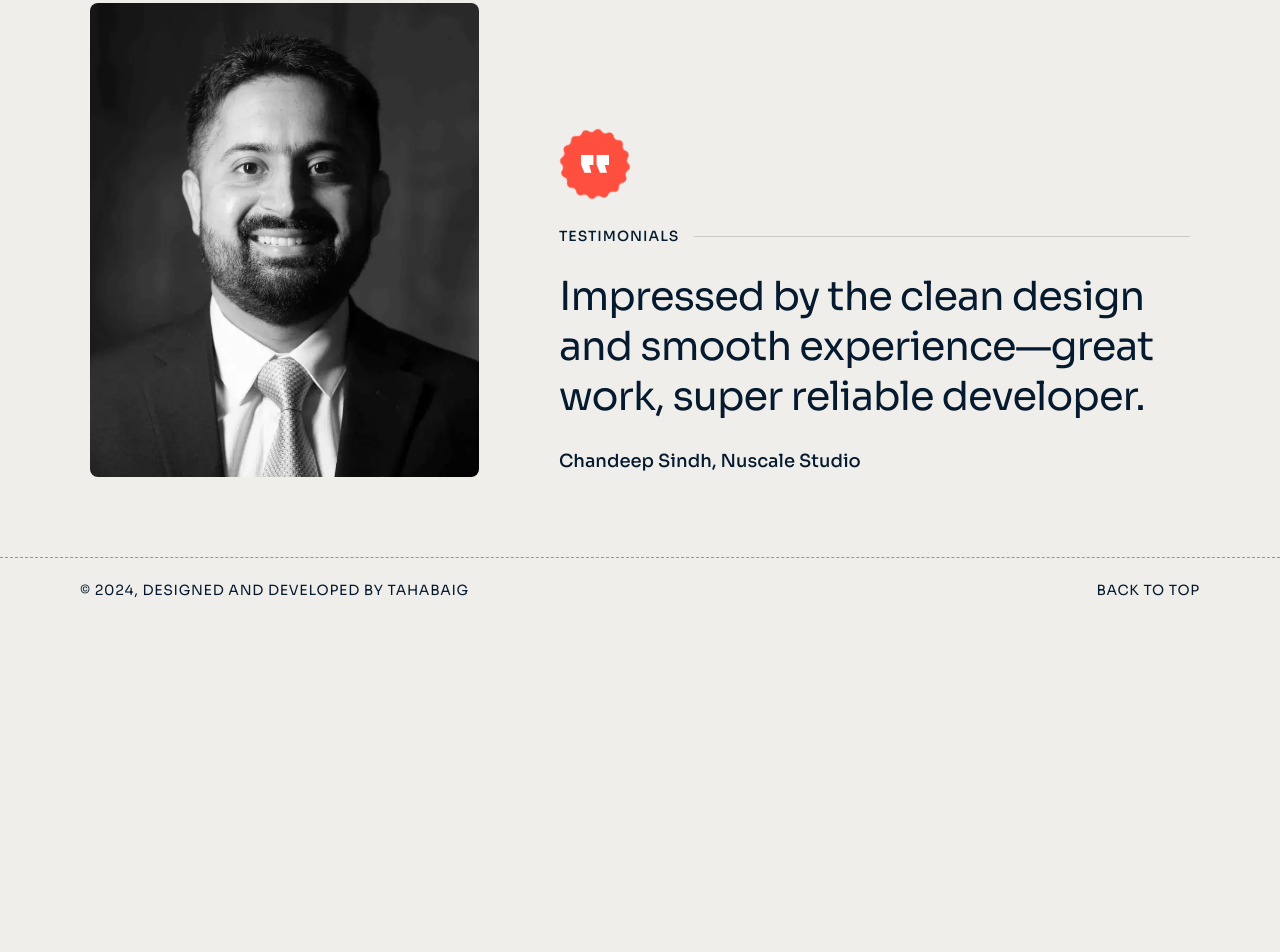
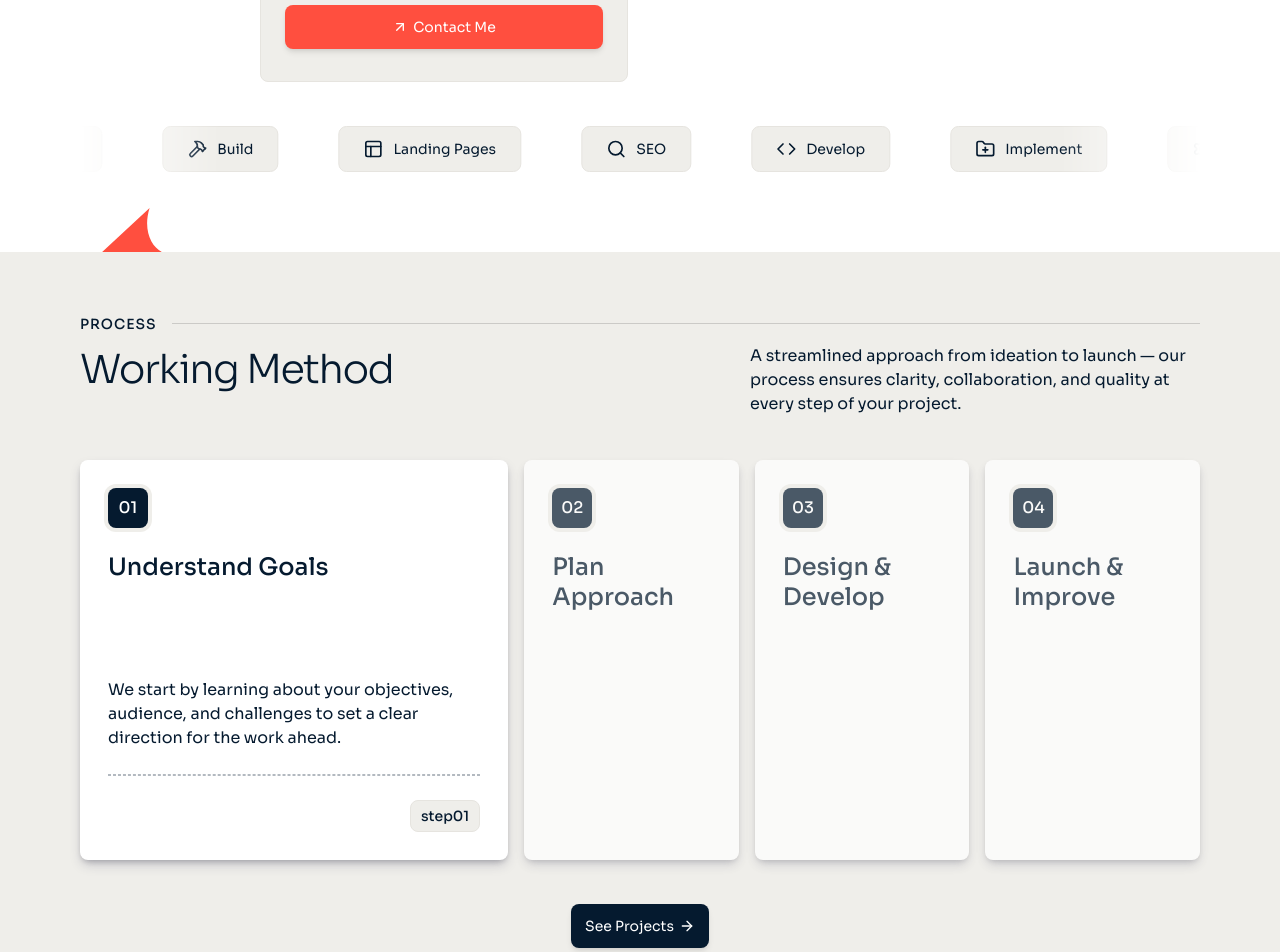
Before and after one commit to tahabaigdev/dev-portfolio, a React (Vite) app: page / in a window 1280 px wide. Shown: the part 4200-5152 px from the top of the page. Before the commit the page ends 4822 px from the top, so only its background shows below. Built offline with nearby package versions, Linux system fonts and the light colour scheme.

Commit message:
project changes updated

```diff
--- a/src/components/section/ComparisionSection.tsx
+++ b/src/components/section/ComparisionSection.tsx
@@ -5,6 +5,7 @@ import SectionTitle from "../ui/SectionTitle";
 import { Button } from "../ui/button";
 
 import InfiniteMarquee from "../ui/InfiniteMarquee";
+import { useLenisScroll } from "@/hooks/useLenis";
 
 const features = [
   "Custom, high-performance websites",
@@ -26,6 +27,20 @@ const drawbacks = [
 ];
 
 const ComparisionSection = () => {
+  const lenisRef = useLenisScroll();
+
+  const handleNavClick = (e: React.MouseEvent, link: string) => {
+    e.preventDefault();
+
+    const target = document.querySelector(link) as HTMLElement | null;
+    if (target && lenisRef.current) {
+      lenisRef.current.scrollTo(target, { offset: -50 });
+
+      // ✅ Update URL without reloading
+      window.history.pushState(null, "", link);
+    }
+  };
+
   return (
     <section className="relative overflow-hidden bg-white py-[8rem]">
       <div className="absolute top-[-.2rem] right-[10rem]">
@@ -77,7 +92,11 @@ const ComparisionSection = () => {
             </ul>
 
             <div className="w-full">
-              <Button asChild className="w-full">
+              <Button
+                onClick={(e) => handleNavClick(e, "#contact")}
+                asChild
+                className="w-full"
+              >
                 <a href="#contact">
                   <ArrowRight className="size-[1.6rem] -rotate-45 transition-all duration-200 group-hover:rotate-0" />
                   <span>Contact Me</span>
--- a/src/components/section/ProcessSection.tsx
+++ b/src/components/section/ProcessSection.tsx
@@ -5,6 +5,7 @@ import { Button } from "../ui/button";
 import { ArrowRight } from "lucide-react";
 import clsx from "clsx";
 import { useState } from "react";
+import { useLenisScroll } from "@/hooks/useLenis";
 
 const processItems = [
   {
@@ -31,6 +32,20 @@ const processItems = [
 
 const ProcessSection = () => {
   const [hoveredIndex, setHoveredIndex] = useState<number | null>(null);
+
+  const lenisRef = useLenisScroll();
+
+  const handleNavClick = (e: React.MouseEvent, link: string) => {
+    e.preventDefault();
+
+    const target = document.querySelector(link) as HTMLElement | null;
+    if (target && lenisRef.current) {
+      lenisRef.current.scrollTo(target, { offset: -50 });
+
+      // ✅ Update URL without reloading
+      window.history.pushState(null, "", link);
+    }
+  };
 
   return (
     <section className="py-[6rem]">
@@ -80,7 +95,7 @@ const ProcessSection = () => {
 
                 <div
                   className={clsx(
-                    "flex min-w-full flex-col gap-[2.4rem] transition-all duration-500 lg:min-w-[30rem] xl:min-w-[43.2rem]",
+                    "flex min-w-full flex-col gap-[2.4rem] transition-all duration-500 lg:min-w-[30rem] xl:min-w-[35rem]",
                     isOpen ? "opacity-100" : "opacity-0",
                   )}
                 >
@@ -103,14 +118,11 @@ const ProcessSection = () => {
         </div>
 
         <div className="flex justify-center gap-[1.6rem]">
-          <Button asChild>
-            <a href="#contact">
-              <ArrowRight className="size-[1.6rem] -rotate-45 transition-all duration-200 group-hover:rotate-0" />
-              <span>Contact Me</span>
-            </a>
-          </Button>
-
-          <Button asChild variant="dark">
+          <Button
+            onClick={(e) => handleNavClick(e, "#work")}
+            asChild
+            variant="dark"
+          >
             <a href="#work">
               <span>See Projects</span>{" "}
               <ArrowRight className="size-[1.6rem] transition-all duration-200" />
--- a/src/pages/Home.tsx
+++ b/src/pages/Home.tsx
@@ -1,7 +1,9 @@
 import InitialMaskReveal from "@/components/animations/InitialMaskReveal";
 import AboutSection from "@/components/section/AboutSection";
+import ComparisionSection from "@/components/section/ComparisionSection";
 import ContactSection from "@/components/section/ContactSection";
 import HeroSection from "@/components/section/HeroSection";
+import ProcessSection from "@/components/section/ProcessSection";
 import ProjectSection from "@/components/section/ProjectSection";
 import TestimonialSection from "@/components/section/TestimonialSection";
 
@@ -16,6 +18,10 @@ const Home = () => {
 
       <AboutSection />
 
+      <ComparisionSection />
+
+      <ProcessSection />
+
       <ContactSection />
 
       <TestimonialSection />
```
